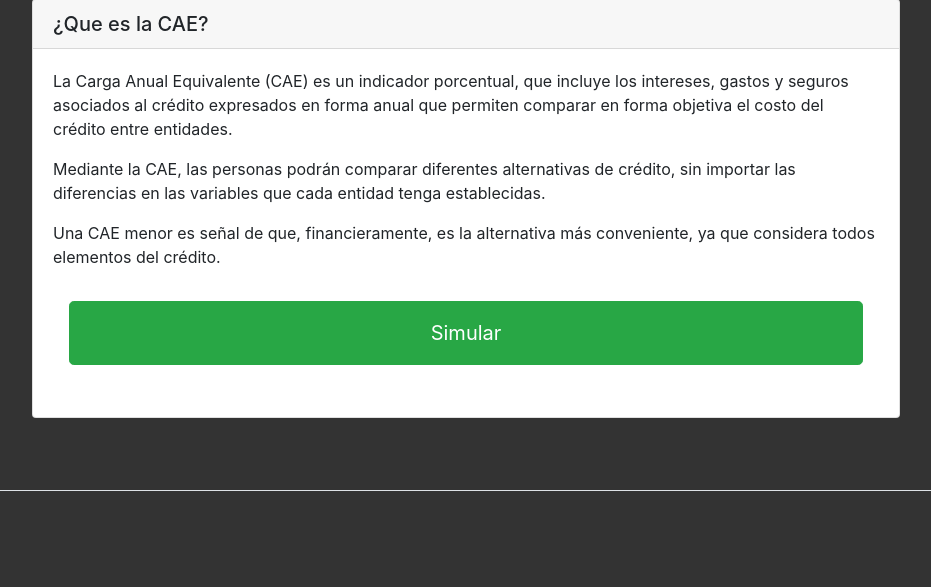
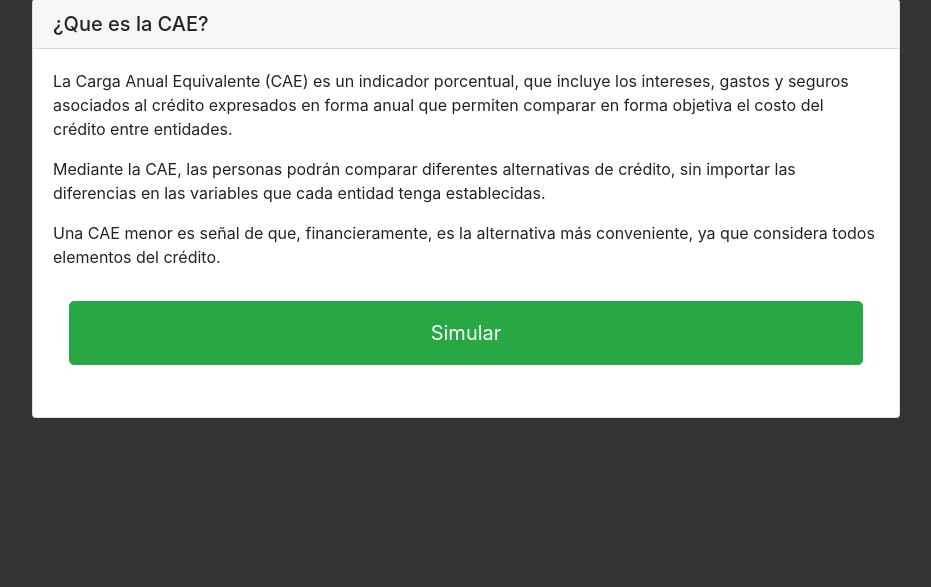
Before and after one commit to Loddrik/ProyectoTIC1_CAE, a Flask app: page / in a window 1280 px wide. Shown: the part 228-815 px from the top of the page, without its empty margins (174-1105 px from the left). After the commit the page ends 646 px from the top, so only its background shows below. Run offline with Flask 2, Linux system fonts and the light colour scheme; some libraries are stand-ins or nearby versions.

Commit message:
sacar footer

```diff
--- a/templates/base.html
+++ b/templates/base.html
@@ -37,9 +37,6 @@
         </nav>
     </header>
     {% block body %} {% endblock %}
-    <footer class="pt-4 my-md-5 pt-md-5 mx-auto border-top">
-
-    </footer>
 </body>
     <script>
         let x = document.querySelectorAll(".clp");
```
